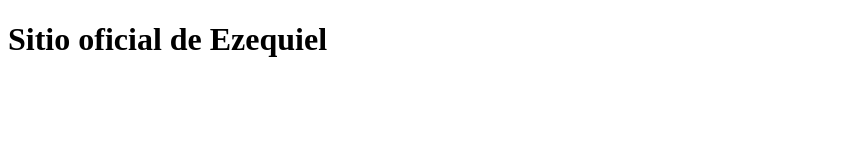
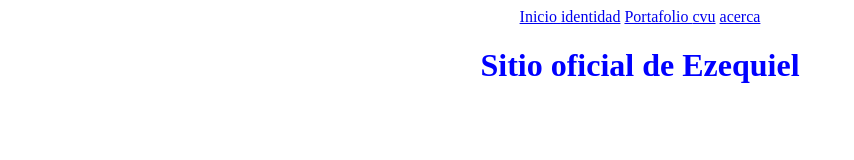
Before and after one commit to cheque14/proyectoELO, a plain HTML site: page index.html in a window 1280 px wide. Shown: the whole page, without its empty margins (0-854 px from the left). Drawn offline with Linux system fonts and the light colour scheme.

Commit message:
se añadio menu horizontal y archivos de estilos

```diff
--- /dev/null
+++ b/css/style.css
@@ -0,0 +1,9 @@
+.MenuHorizontal {
+    text-align: center;
+    color: blueviolet
+}
+
+.titulo {
+    text-align: center;
+    color: blue;
+}
--- a/index.html
+++ b/index.html
@@ -3,9 +3,20 @@
 <head>
     <meta charset="UTF-8">
     <meta name="viewport" content="width=device-width, initial-scale=1.0">
+    <link rel="stylesheet" href="css/style.css">
     <title>Mi primer proyecto git</title>
 </head>
 <body>
- <h1>Sitio oficial de Ezequiel</h1>
+    <div class="MenuHorizontal">
+        <a href="index.html">Inicio </a>
+        <a href="identidad.html">identidad</a>
+        <a href="Portafolio.html">Portafolio </a>
+        <a href="cvu.html">cvu</a>
+        <a href="acerca.html">acerca</a>
+
+    </div>
+    <div class="titulo">
+        <h1>Sitio oficial de Ezequiel</h1>
+    </div>
 </body>
 </html>
```
